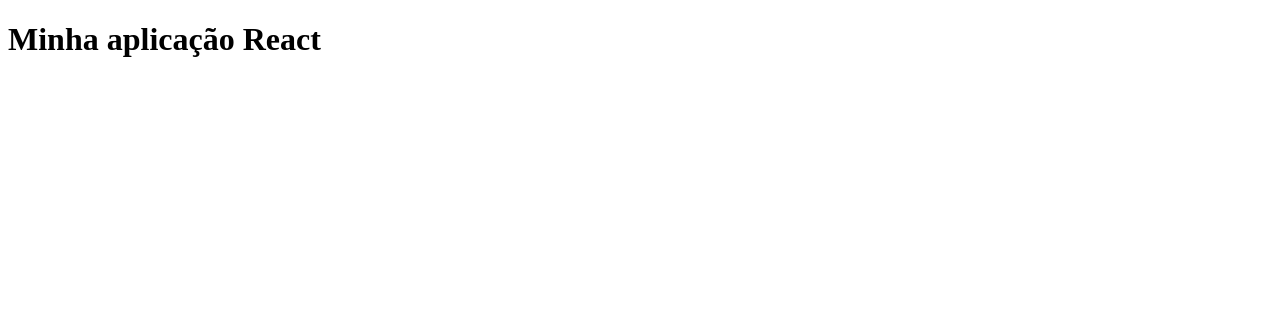
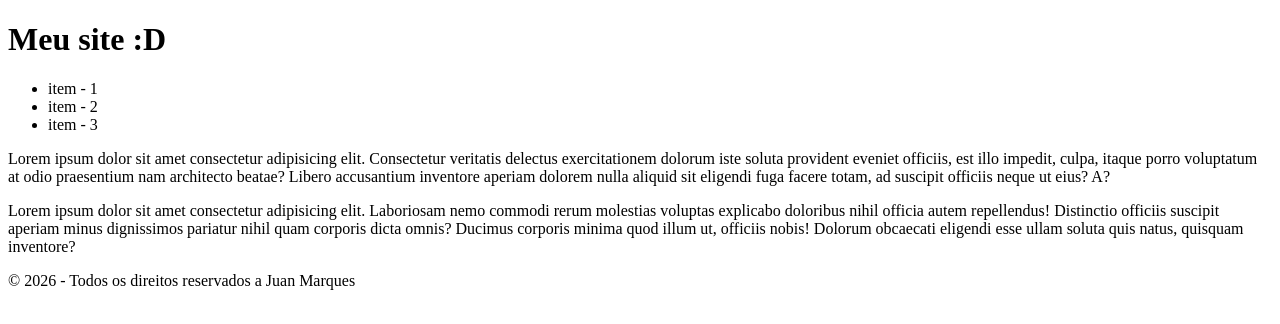
Before and after one commit to 1TDSPJ-26/front-2sem-aula-07, a React (Vite) app in the folder my-app/: page / in a window 1280 px wide. Shown: the top 324 px of the page. Built offline with nearby package versions, Linux system fonts and the light colour scheme.

Commit message:
feat: criando cabecalho, conteudo, rodape atraves do components

```diff
--- a/my-app/src/App.tsx
+++ b/my-app/src/App.tsx
@@ -1,7 +1,13 @@
+import Cabecalho from './components/cabecalho'
+import Conteudo from './components/conteudo'
+import Rodape from './components/rodape'
+
 export default function App() {
   return (
-    <main>
-      <h1>Minha aplicação React</h1>
-    </main>
+    <>
+      <Cabecalho />
+      <Conteudo />
+      <Rodape />
+    </>
   )
 }
--- /dev/null
+++ b/my-app/src/components/cabecalho/index.tsx
@@ -0,0 +1,14 @@
+export default function App() {
+  return (
+    <header>
+      <h1>Meu site :D</h1>
+      <nav>
+        <ul>
+        <li>item - 1 </li>
+        <li>item - 2 </li>
+        <li>item - 3 </li>
+        </ul>
+      </nav>
+    </header>
+  )
+}
--- /dev/null
+++ b/my-app/src/components/conteudo/index.tsx
@@ -0,0 +1,8 @@
+export default function App() {
+  return (
+    <div>
+      <p>Lorem ipsum dolor sit amet consectetur adipisicing elit. Consectetur veritatis delectus exercitationem dolorum iste soluta provident eveniet officiis, est illo impedit, culpa, itaque porro voluptatum at odio praesentium nam architecto beatae? Libero accusantium inventore aperiam dolorem nulla aliquid sit eligendi fuga facere totam, ad suscipit officiis neque ut eius? A?</p>
+      <p>Lorem ipsum dolor sit amet consectetur adipisicing elit. Laboriosam nemo commodi rerum molestias voluptas explicabo doloribus nihil officia autem repellendus! Distinctio officiis suscipit aperiam minus dignissimos pariatur nihil quam corporis dicta omnis? Ducimus corporis minima quod illum ut, officiis nobis! Dolorum obcaecati eligendi esse ullam soluta quis natus, quisquam inventore?</p>
+    </div>
+  )
+}
--- /dev/null
+++ b/my-app/src/components/rodape/index.tsx
@@ -0,0 +1,7 @@
+export default function App() {
+  return (
+    <footer>
+      <p>&copy; 2026 - Todos os direitos reservados a Juan Marques</p>
+    </footer>
+  )
+}
```
